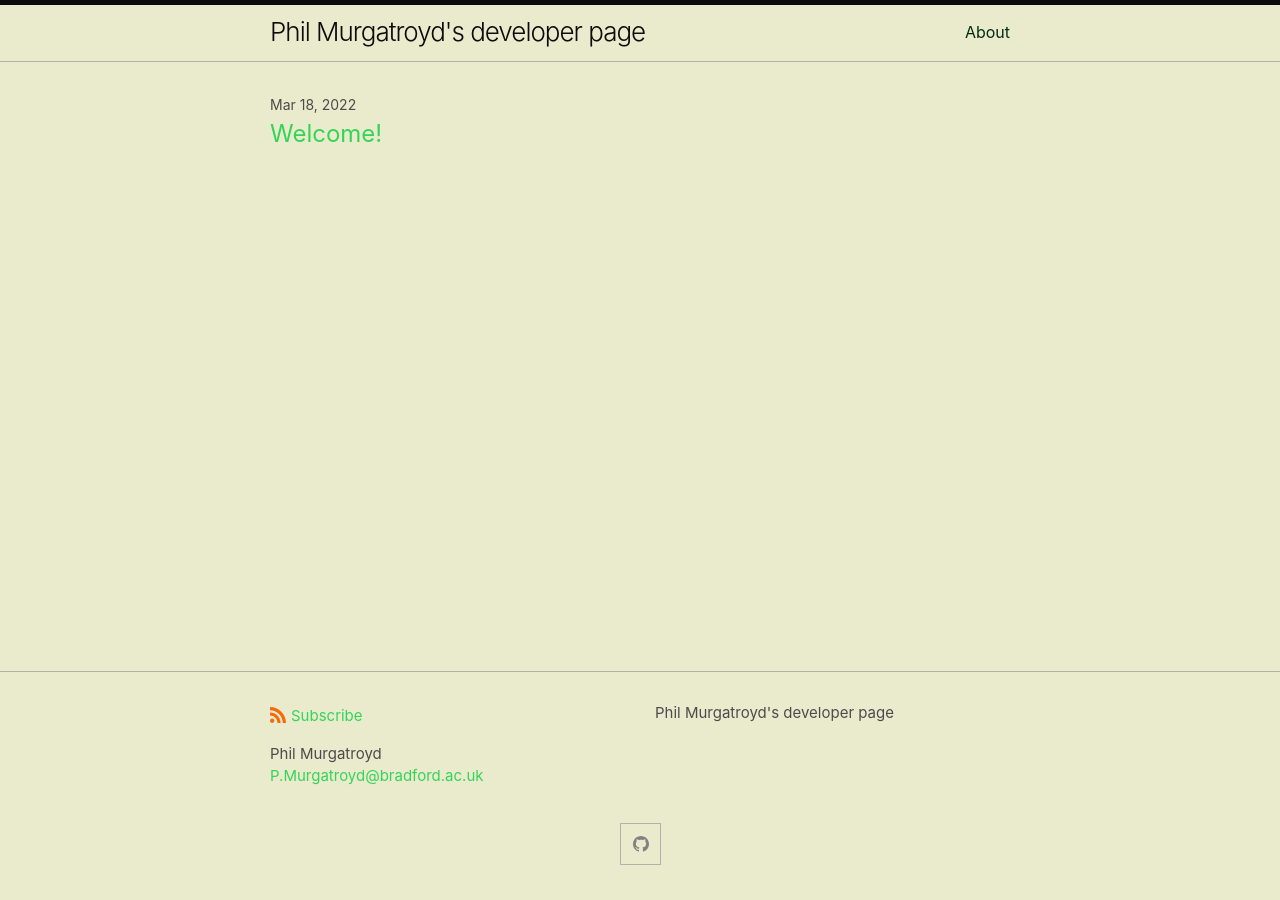
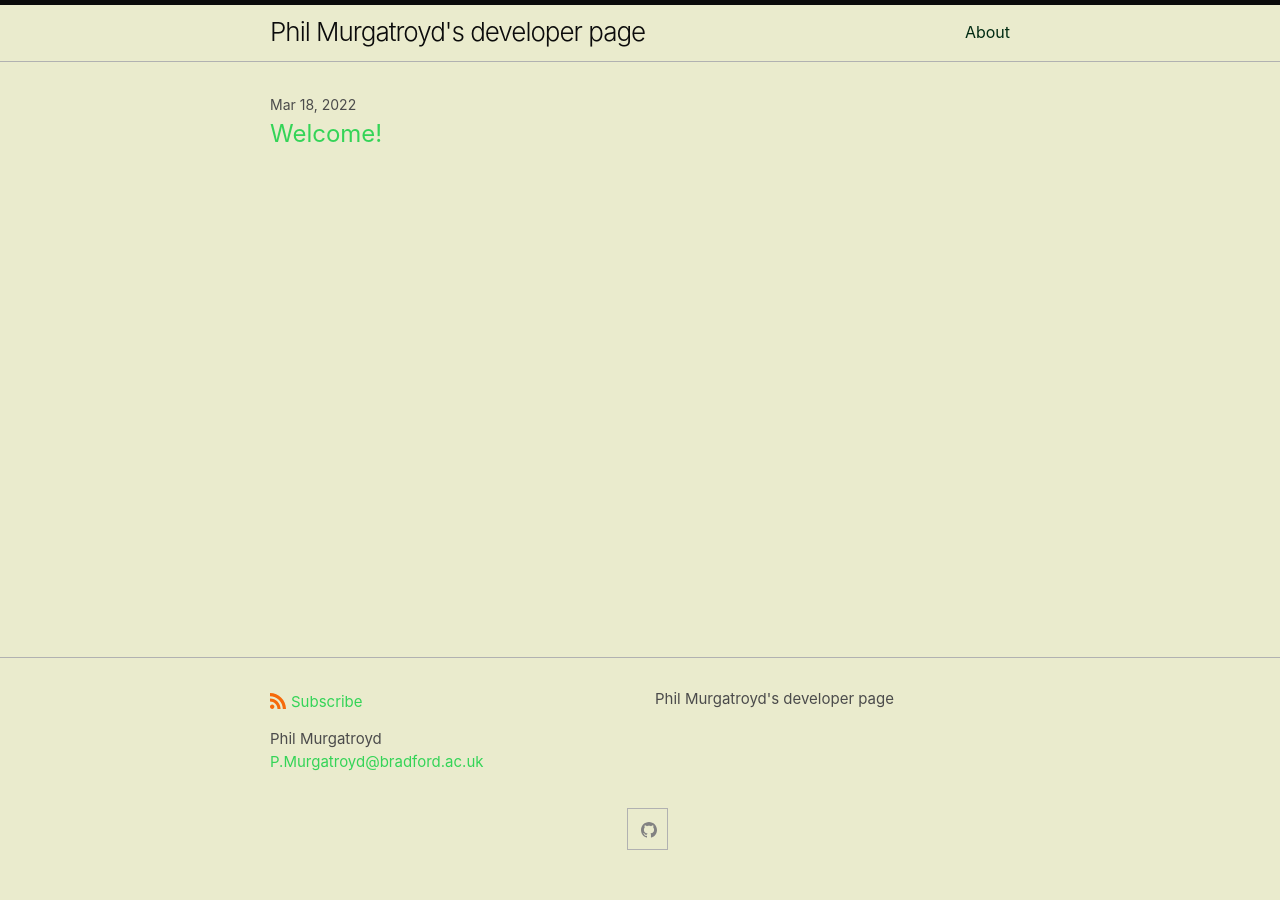
Before and after one commit to ELFdev001/ELFdev001.github.io, a Jekyll site: the page built from index.markdown, in a window 1280 px wide. Built offline with Jekyll 4.4.1, drawn with Linux system fonts in a browser that asks for light colours.

Commit message:
Update footer.html

```diff
--- a/_includes/footer.html
+++ b/_includes/footer.html
@@ -29,9 +29,14 @@
       </div>
     </div>
 
-    <div class="social-links">
+    <!--<div class="social-links">
+      {%- include social.html -%}
+    </div>-->
+
+    <div class="footer-col">
       {%- include social.html -%}
     </div>
+
 
   </div>
 
```
